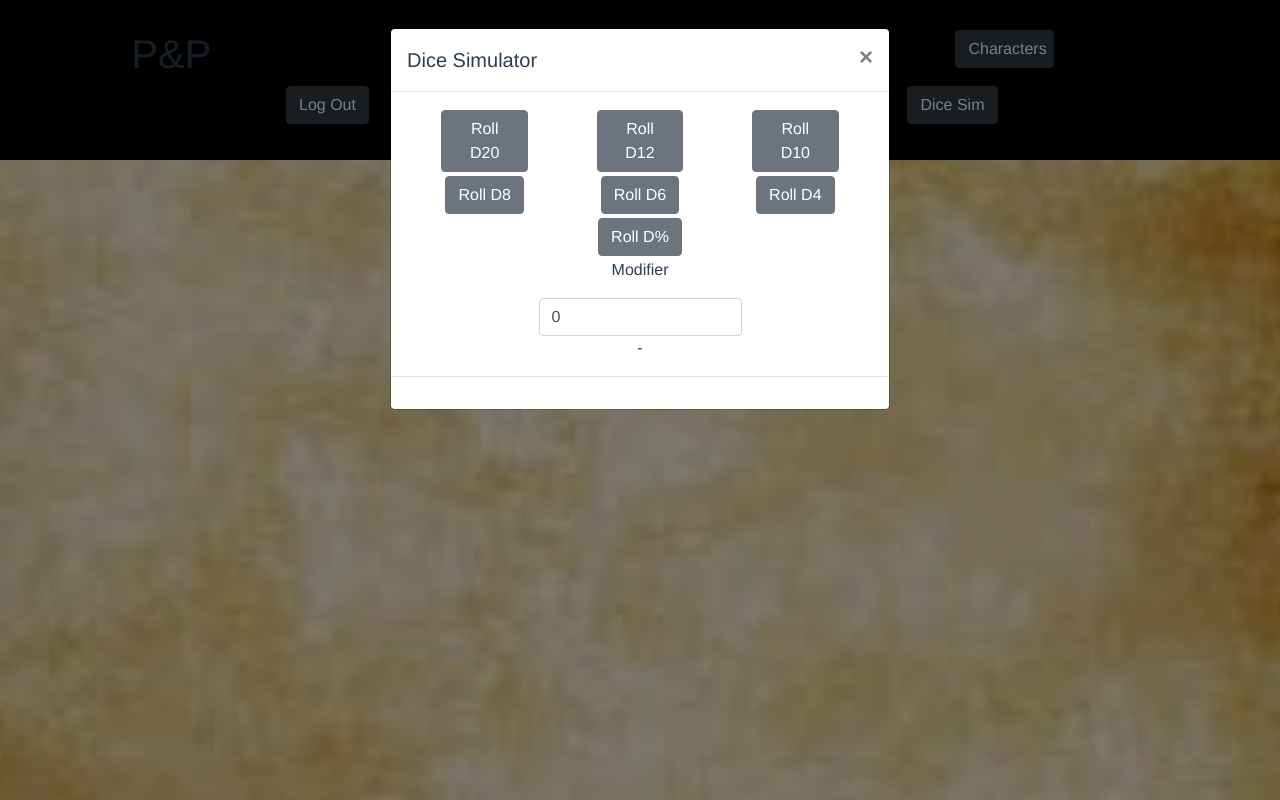
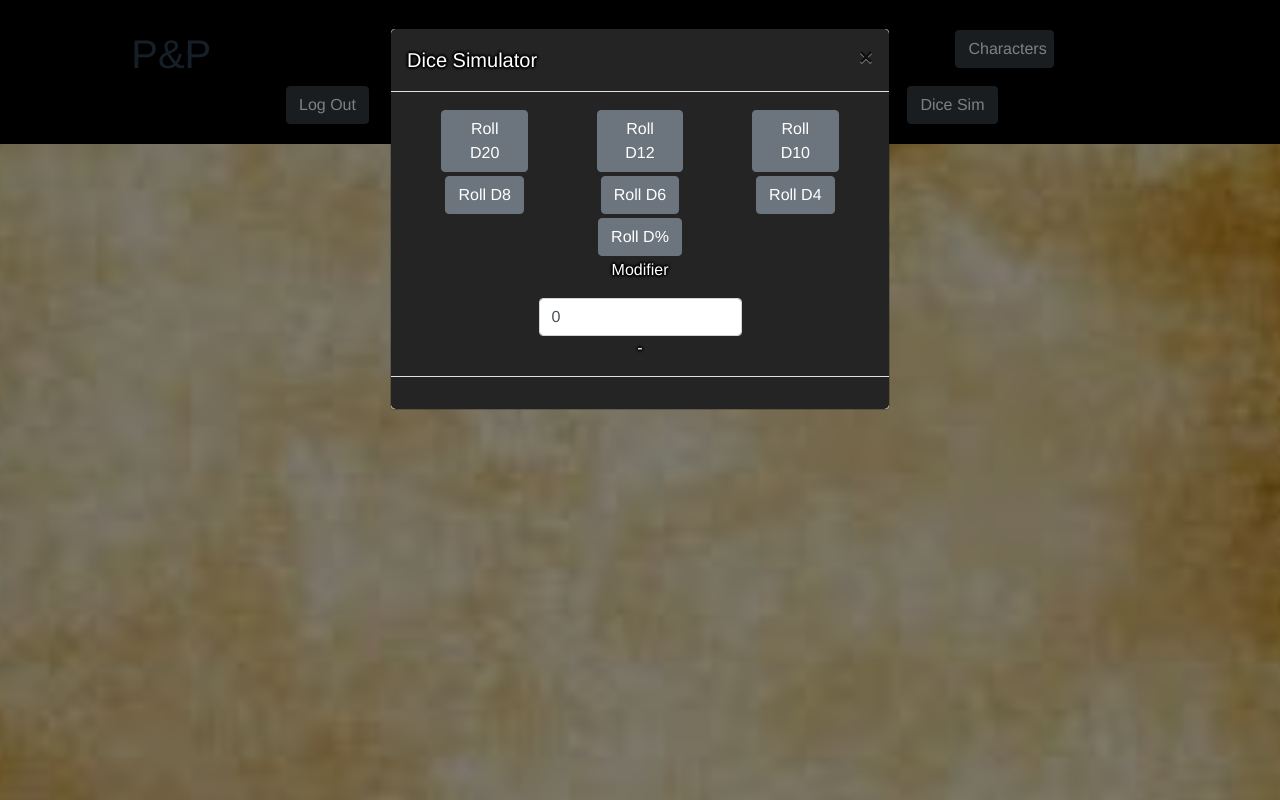
Before and after one commit to nathanielwheeler/capstone, a Vue app in the folder client/: page /#/login in a window 1280 px wide. Both pictures are taken after a click on the button "Dice Sim". Shown: the top 800 px of the page. Built offline with nearby package versions, Linux system fonts and the light colour scheme; no server answers; what vue-chat-scroll would draw is missing.

Commit message:
dice sim styling,

```diff
--- a/client/src/App.vue
+++ b/client/src/App.vue
@@ -62,7 +62,7 @@ export default {
 
 nav {
   background-color: black;
-  height: 20vh;
+  height: 18vh;
 }
 #nav {
   padding: 30px;
--- a/client/src/components/DiceSim.vue
+++ b/client/src/components/DiceSim.vue
@@ -2,16 +2,16 @@
   <div class="DiceSim">
     <button type="button" class="btn btn-dark" data-toggle="modal" data-target="#diceModal">Dice Sim</button>
 
-    <div class="modal" id="diceModal" tabindex="-1" role="dialog">
+    <div class="modal dice" id="diceModal" tabindex="-1" role="dialog">
       <div class="modal-dialog" role="document">
         <div class="modal-content">
-          <div class="modal-header">
+          <div class="modal-header bg">
             <h5 class="modal-title">Dice Simulator</h5>
             <button type="button" class="close" data-dismiss="modal" aria-label="Close">
               <span aria-hidden="true">&times;</span>
             </button>
           </div>
-          <div class="modal-body">
+          <div class="modal-body bg">
             <div class="container-fluid">
               <div class="row justify-content-around">
                 <div class="col-3 bttn">
@@ -50,7 +50,7 @@
               <div id="results">-</div>
             </div>
           </div>
-          <div class="modal-footer"></div>
+          <div class="modal-footer bg"></div>
         </div>
       </div>
     </div>
@@ -136,4 +136,12 @@
 .bttn {
   margin: 2px;
 }
+.dice {
+  color: white;
+  text-shadow: 0px -2px 2px black, 0px 2px 2px black, 2px 0px 2px black,
+    -2px 0px 2px black;
+}
+.bg {
+  background-color: rgb(36, 36, 36);
+}
 </style>
```
Lines whose indentation alone changed are shown as unchanged.
